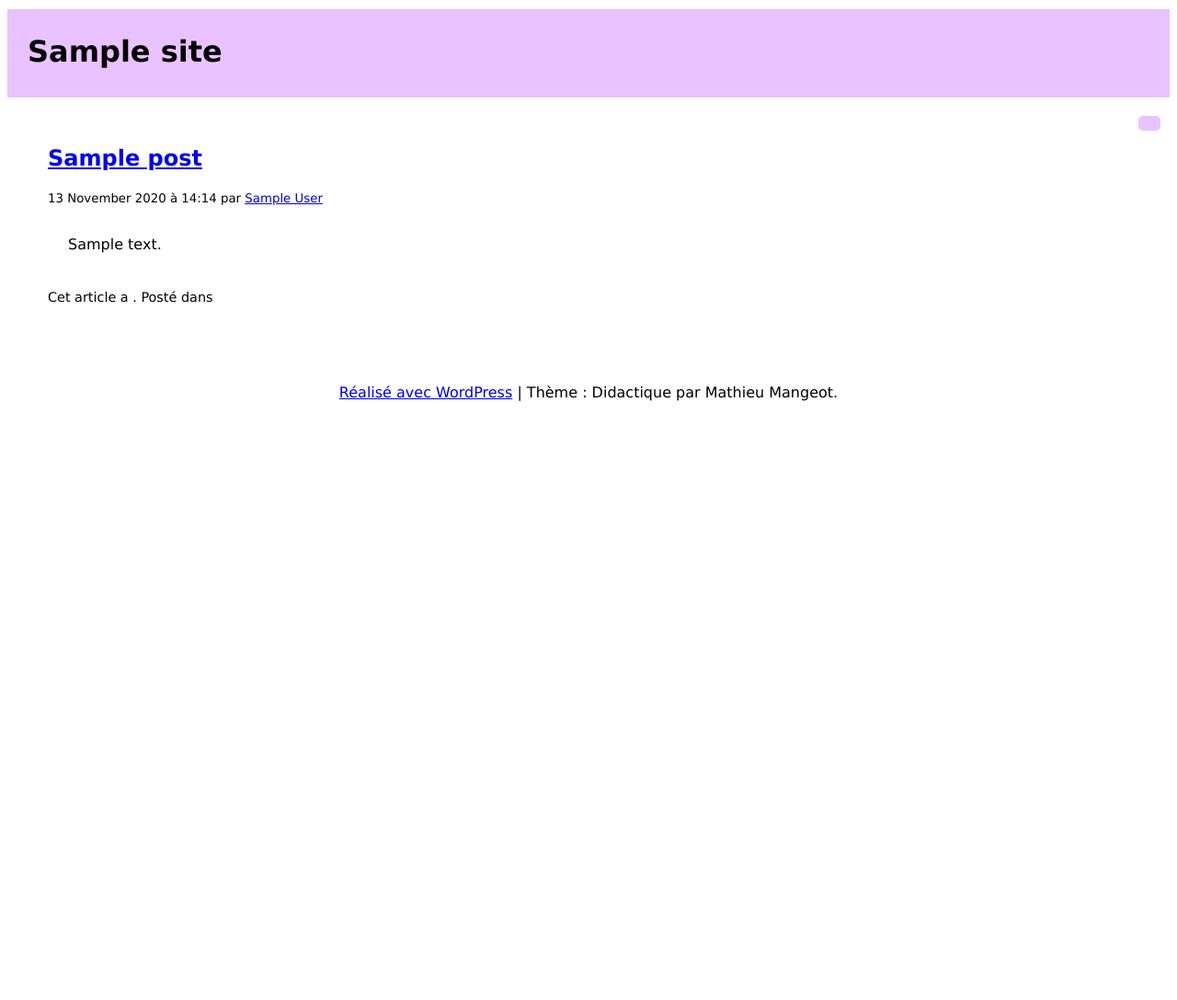
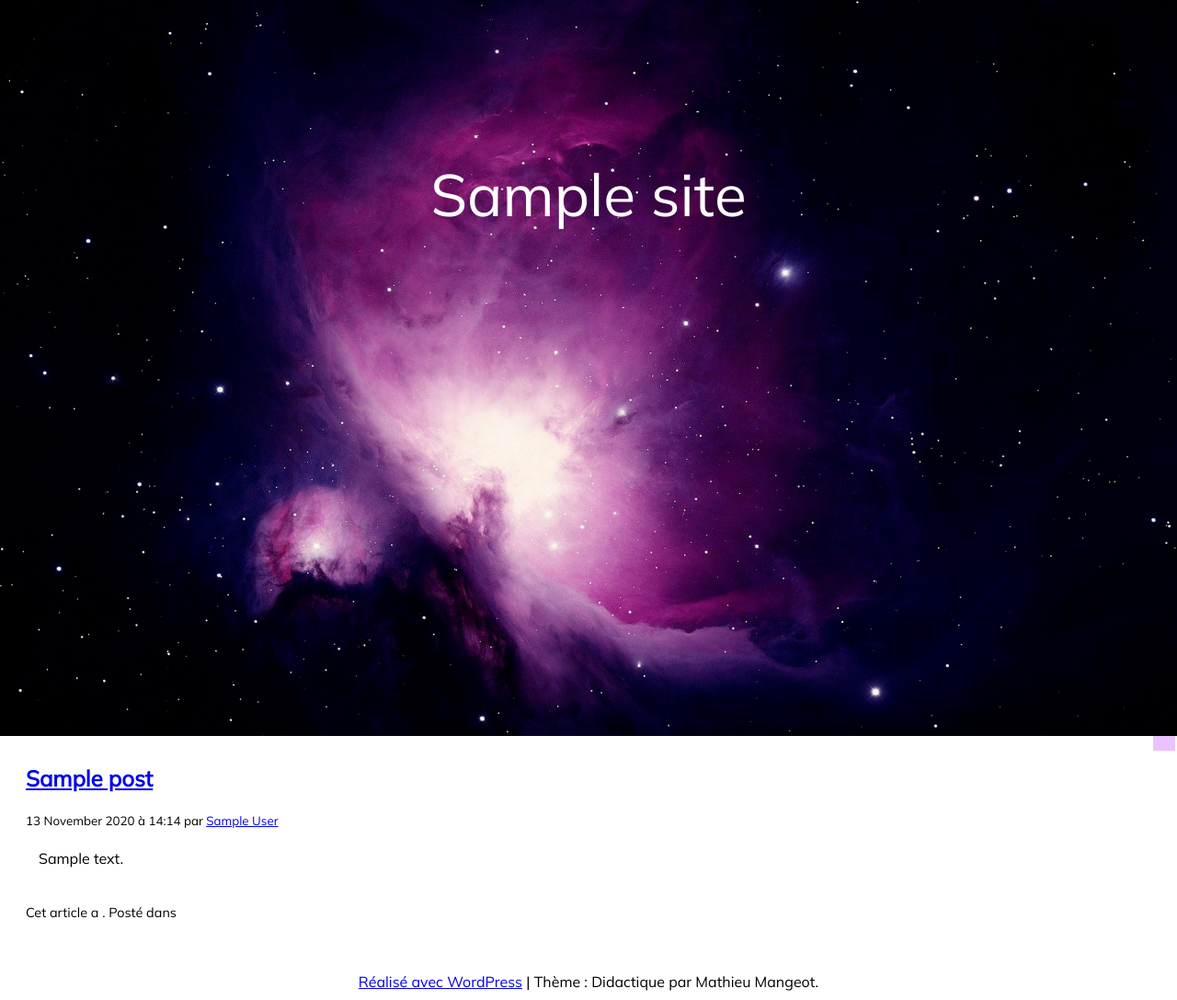
Before and after one commit to Boyadjie/Nebuleuse-projet-wordpress, a WordPress theme: template page.php in a window 1280 px wide. Shown: the whole page at 92% size. Before the commit the page ends 436 px from the top, so only its background shows below. Run offline with PHP 8.4 and a stand-in for WordPress, Linux system fonts and the light colour scheme; the site name, menu and one post (Sample post) are stand-ins, and other content is empty.

Commit message:
nouveau header

```diff
--- a/css/site.css
+++ b/css/site.css
@@ -2,16 +2,20 @@
 Auteur : Mathieu Mangeot
 */
 body {
-  font-family: "Lucida Grande",Tahoma,Helvetica,sans-serif;
+  font-family: "Mulish",sans-serif;
   background-color: white ;
   top : 0;
   left : 0;
+  margin:0;
 }
 
 header {
   display: block;
-  color: black;
-  background-color: #E9C3FF ;
+  width:100%;
+  height:800px;
+  background-image: url("../images/nebula.png");
+  background-size: cover;
+  margin:0;
 }
 
 header fieldset, header fieldset legend {
@@ -19,38 +23,44 @@ header fieldset, header fieldset legend {
 
 }
 
-header nav {
+header nav div.menu{
   display:block;
 }
 
+header h1{
+  text-align: center;
+  margin-top: 10%;
+  font-size: 4em;
+  font-weight: 500;
+  color:white;
+}
+
+header h2{
+  text-align: center;
+  font-size: 1.5em;
+  font-weight: 300;
+  color:white;
+}
+
 #menuprincipal ul {
-	list-style-type: none; list-style-image: none;
-  float: right;
+	list-style-type: none;
+  list-style-image: none;
+  text-align: center;
+
 }
 #menuprincipal li {
   display: inline;
 }
 
 #menuprincipal ul li a{
-  text-decoration:none;  margin: 4px;
-	padding: 5px 20px 5px 20px; color: black;
+  text-decoration:none;
+  margin: 4px;
+	padding: 5px 20px 5px 20px;
+  color:white;
 }
 
 #menuprincipal ul li a:hover {
   color: #C97EFF;
-}
-
-#legendemenuprincipal  {
-  float:left;
-
-}
-
-fieldset {
-  margin: 10px;
-}
-fieldset, legend {
-
-    border-radius: 5px;
 }
 
 legend {
--- a/header.php
+++ b/header.php
@@ -6,18 +6,24 @@
         <link rel="profile" href="http://gmpg.org/xfn/11" />
         <link rel="pingback" href="<?php bloginfo( 'pingback_url' ); ?>" />
         <link rel="stylesheet" type="text/css" href="<?php echo get_template_directory_uri();?>/css/site.css"></style>
+        <link rel="stylesheet" href="https://fonts.googleapis.com/css?family=Mulish"></style>
         <?php if ( is_singular() && get_option( 'thread_comments' ) ) wp_enqueue_script( 'comment-reply' ); ?>
         <?php wp_head(); ?>
     </head>
     <body>
       <header>
         <fieldset>
-          <!--<legend>header.php: &lt;head&gt; avec <code>wp_head()</code> + &lt;header&gt;</legend>-->
-        <h1><?php bloginfo( 'name' ); ?></h1>
-        <h2><?php bloginfo( 'description' ); ?></h2>
-        <nav id="menuprincipal">
-          <div id="legendemenuprincipal"></div>
-          <?php wp_page_menu('show_home=1'); ?>
-        </nav>
+          <nav id="menuprincipal" >
+            <img class="logo" src="" alt="">
+            <?php wp_page_menu('show_home=1'); ?>
+
+            <div class="réseauxSociaux">
+              <img class="rs" src="" alt="">
+              <img class="rs" src="" alt="">
+            </div>
+          </nav>
+
+          <h1><?php bloginfo( 'name' ); ?></h1>
+          <h2><?php bloginfo( 'description' ); ?></h2>
       </fieldset>
       </header>
```
Also changed, not shown: images/nebula.jpg (renamed from images/orion-nebula.jpg), images/nebula.png (added).
